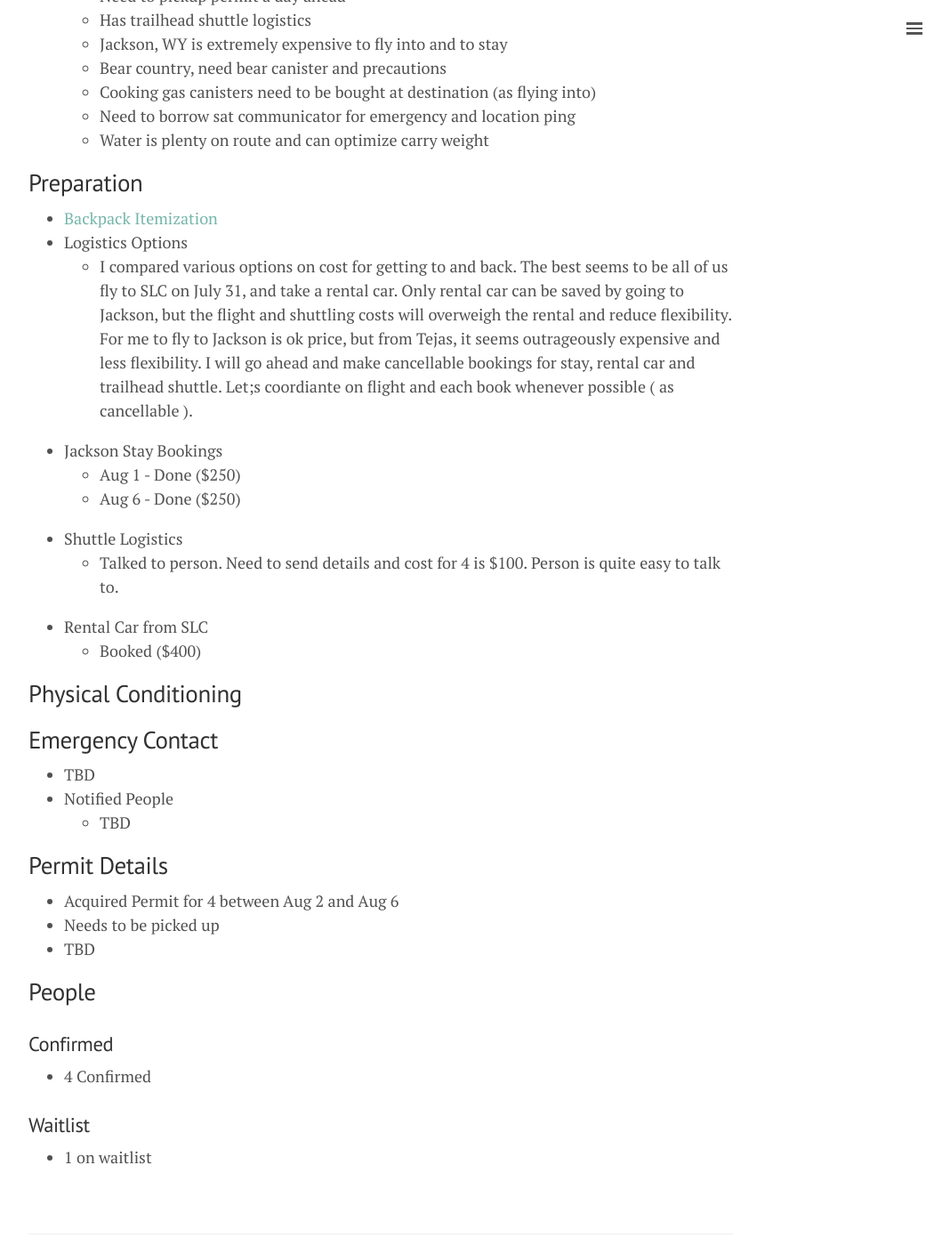
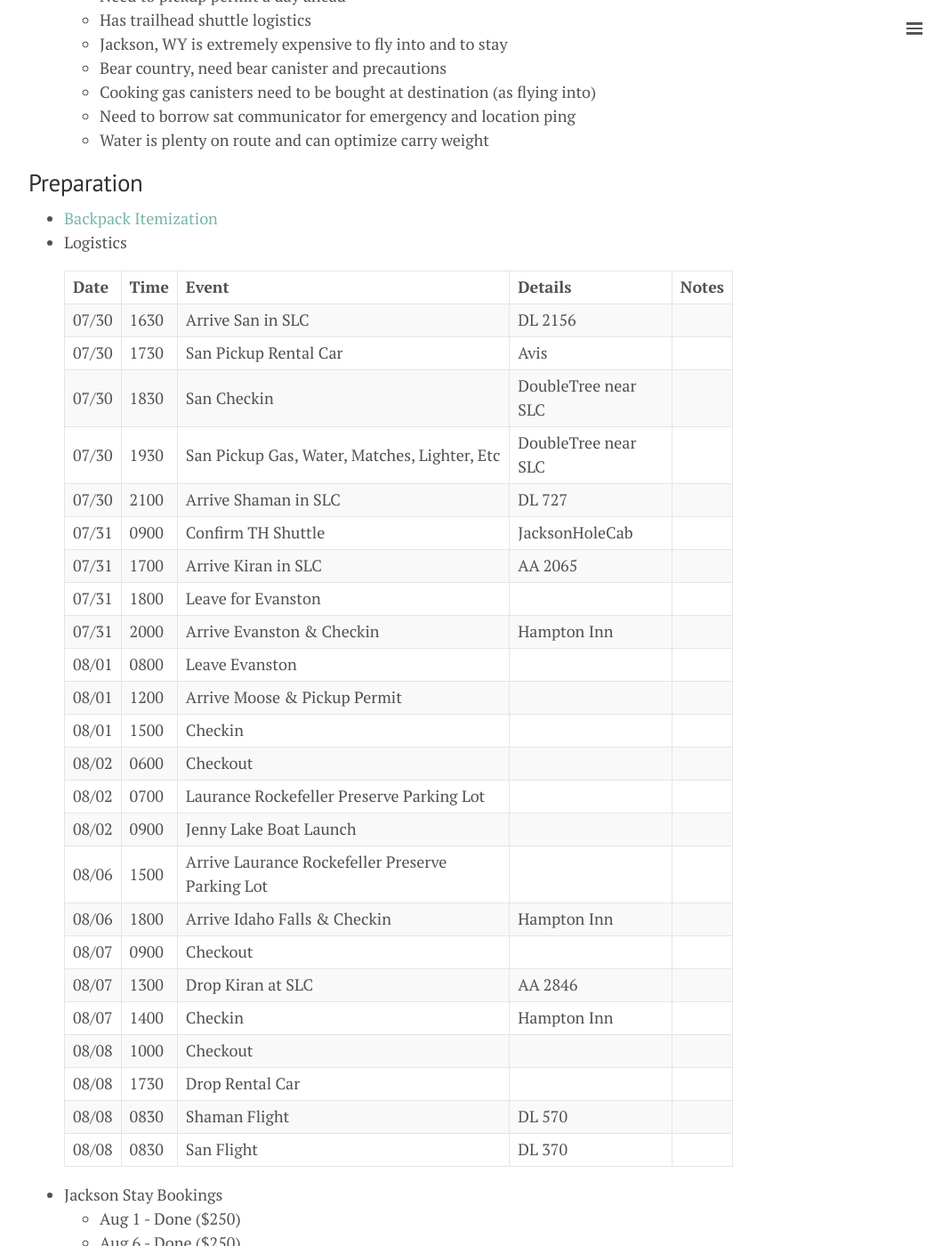
Before and after one commit to sectorzero/sectorzero.github.io, a Jekyll site: the page built from temp/bpack2021.md, in a window 1280 px wide and 1400 px high, scrolled down 1869 px. Shown: the whole window at 89% size, without its empty margins (212-1280 px from the left). Built offline with Jekyll 4.4.1, drawn with Linux system fonts in a browser that asks for light colours.

Commit message:
update to backpack2021

```diff
--- a/temp/bpack2021.md
+++ b/temp/bpack2021.md
@@ -85,8 +85,35 @@ version: 0.1
 ## Preparation
 
 - [Backpack Itemization](https://1drv.ms/x/s!Au4_6JRfzLRRnkEhQCpjtOc5AsKd?e=dUPQGH)
-- Logistics Options
-  - I compared various options on cost for getting to and back. The best seems to be all of us fly to SLC on July 31, and take a rental car. Only rental car can be saved by going to Jackson, but the flight and shuttling costs will overweigh the rental and reduce flexibility. For me to fly to Jackson is ok price, but from Tejas, it seems outrageously expensive and less flexibility. I will go ahead and make cancellable bookings for stay, rental car and trailhead shuttle. Let;s coordiante on flight and each book whenever possible ( as cancellable ).
+- Logistics
+
+   | Date | Time | Event  | Details  | Notes                                                 |
+   | --- | -------- | ----- | ----- | ----------------------------------------------------- |
+   | 07/30   | 1630 | Arrive San in SLC  | DL 2156| |
+   | 07/30   | 1730 | San Pickup Rental Car  | Avis | |
+   | 07/30   | 1830 | San Checkin  | DoubleTree near SLC | |
+   | 07/30   | 1930 | San Pickup Gas, Water, Matches, Lighter, Etc  | DoubleTree near SLC | |
+   | 07/30   | 2100 | Arrive Shaman in SLC  | DL 727 | |
+   | 07/31   | 0900 | Confirm TH Shuttle  | JacksonHoleCab  | |
+   | 07/31   | 1700 | Arrive Kiran in SLC  | AA 2065 | |
+   | 07/31   | 1800 | Leave for Evanston  |  | |
+   | 07/31   | 2000 | Arrive Evanston & Checkin  | Hampton Inn  | |
+   | 08/01   | 0800 | Leave Evanston  | | |
+   | 08/01   | 1200 | Arrive Moose & Pickup Permit  | | |
+   | 08/01   | 1500 | Checkin | | |
+   | 08/02   | 0600 | Checkout | | |
+   | 08/02   | 0700 | Laurance Rockefeller Preserve Parking Lot | | |
+   | 08/02   | 0900 | Jenny Lake Boat Launch | | |
+   | 08/06   | 1500 | Arrive Laurance Rockefeller Preserve Parking Lot | | |
+   | 08/06   | 1800 | Arrive Idaho Falls & Checkin | Hampton Inn | |
+   | 08/07   | 0900 | Checkout | | |
+   | 08/07   | 1300 | Drop Kiran at SLC  | AA 2846 | |
+   | 08/07   | 1400 | Checkin  | Hampton Inn | |
+   | 08/08   | 1000 | Checkout  |  | |
+   | 08/08   | 1730 | Drop Rental Car  |  | |
+   | 08/08   | 0830 | Shaman Flight  | DL 570  | |
+   | 08/08   | 0830 | San Flight  | DL 370  | |
+
 - Jackson Stay Bookings
   - Aug 1 - Done ($250)
   - Aug 6 - Done ($250)
@@ -94,6 +121,7 @@ version: 0.1
   - Talked to person. Need to send details and cost for 4 is $100. Person is quite easy to talk to.
 - Rental Car from SLC
   - Booked ($400)
+
 
 ## Physical Conditioning
 
```
